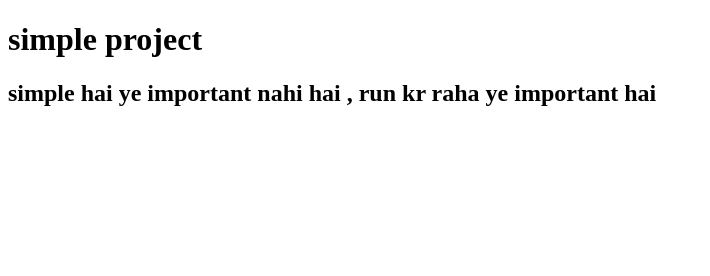
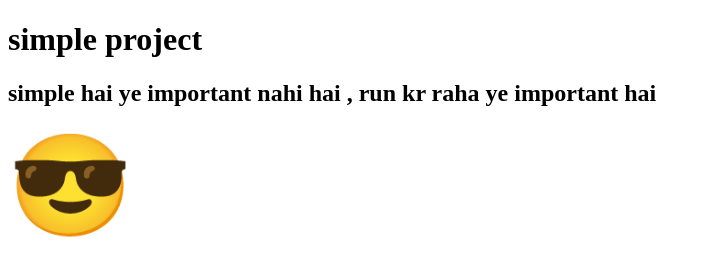
Before and after one commit to unite3/htmlw3, a plain HTML site: page index.html in a window 1280 px wide. Shown: the whole page, without its empty margins (0-710 px from the left). Drawn offline with Linux system fonts and the light colour scheme.

Commit message:
Update index.html
added smilie

```diff
--- a/index.html
+++ b/index.html
@@ -6,5 +6,6 @@
 <body>
    <h1>simple project </h1>
 	<h2> simple hai ye important nahi hai , run kr raha ye important hai </h2>
+	<span style='font-size:100px;'>&#128526;</span>
 </body>
 </html>
```
